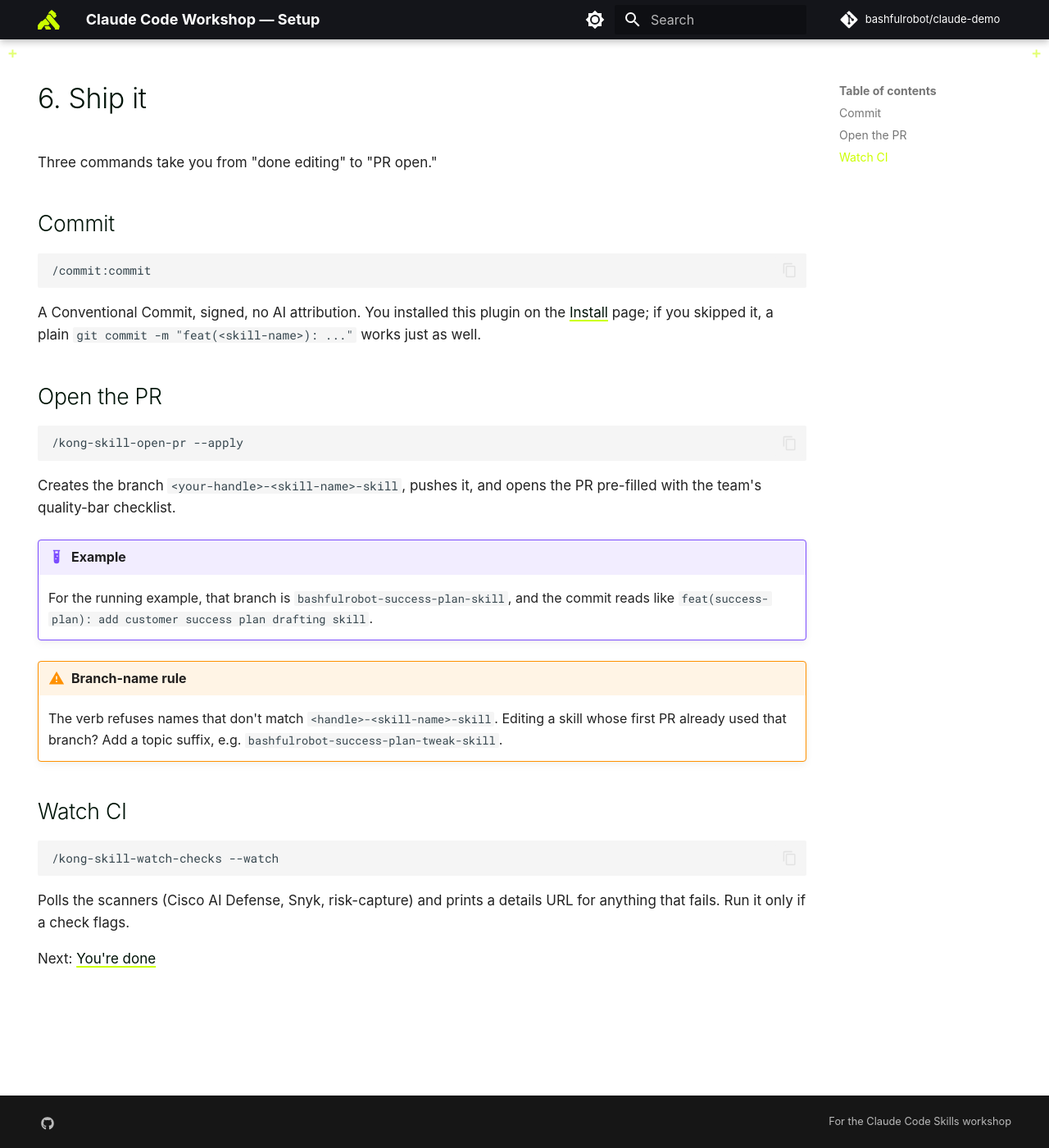
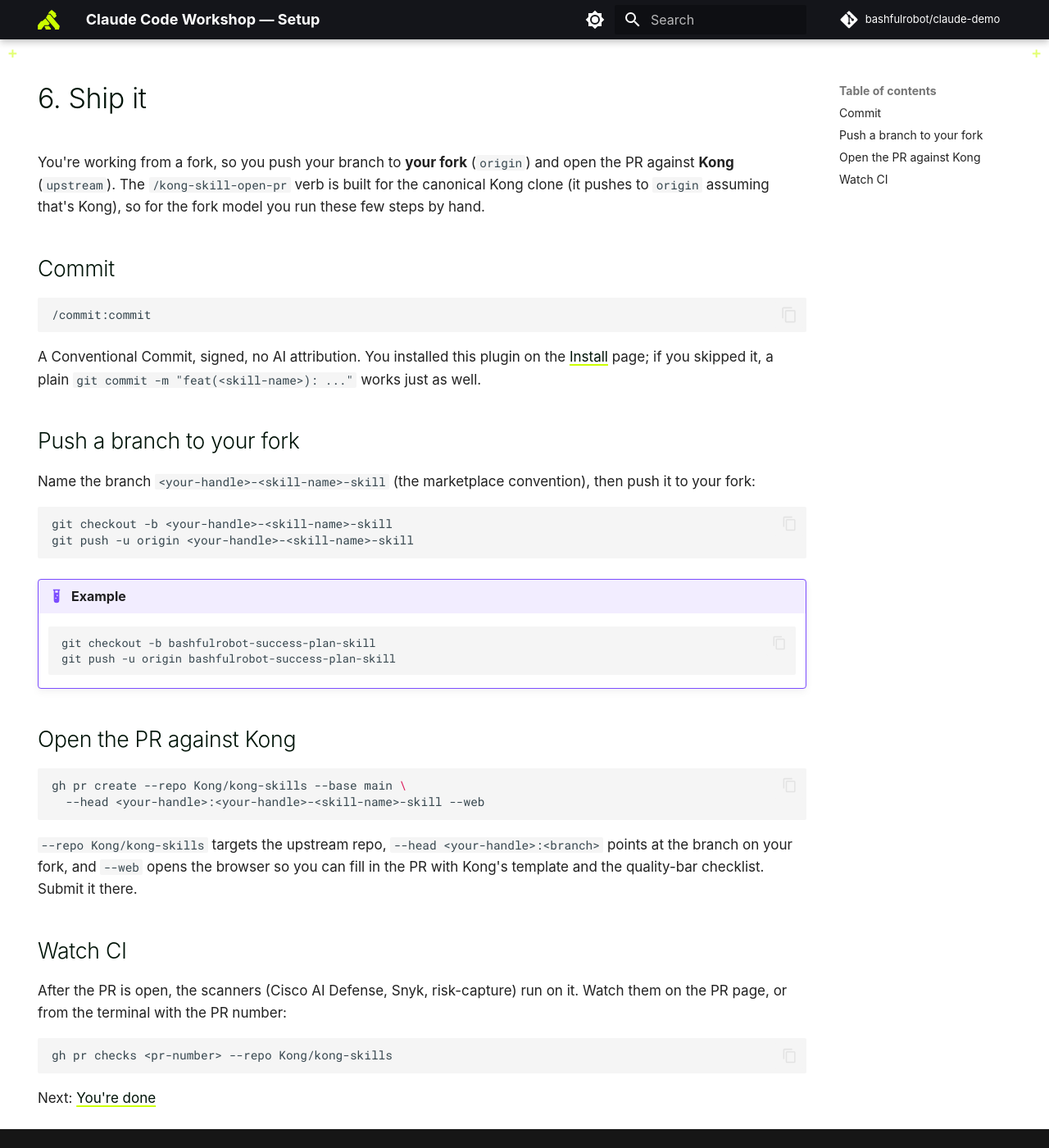
Before and after one commit to bashfulrobot/claude-demo, an MkDocs documentation site: the page built from docs/tutorial/ship.md, in a window 1280 px wide and 1400 px high. Shown: the whole window at 82% size. Built offline with MkDocs 1.6.1 and Material for MkDocs 9.7.7, drawn with Linux system fonts in a browser that asks for light colours; some web fonts are replaced; comment, search, counter and statistics services are not loaded.

Commit message:
docs(tutorial): switch contribution flow to fork-based PRs
Attendees have read-only access to Kong/kong-skills (no CSM team grants
write), so fork the repo, push the branch to the fork, and open a cross-fork
PR by hand. /kong-skill-open-pr assumes the canonical clone, so the ship step
uses explicit git/gh commands. main is branch-protected, so nothing lands
without a reviewed PR either way.

````diff
--- a/docs/tutorial/ship.md
+++ b/docs/tutorial/ship.md
@@ -5,7 +5,7 @@ hide:
 
 # 6. Ship it
 
-Three commands take you from "done editing" to "PR open."
+You're working from a fork, so you push your branch to **your fork** (`origin`) and open the PR against **Kong** (`upstream`). The `/kong-skill-open-pr` verb is built for the canonical Kong clone (it pushes to `origin` assuming that's Kong), so for the fork model you run these few steps by hand.
 
 ## Commit
 
@@ -15,26 +15,36 @@ Three commands take you from "done editing" to "PR open."
 
 A Conventional Commit, signed, no AI attribution. You installed this plugin on the [Install](install.md) page; if you skipped it, a plain `git commit -m "feat(<skill-name>): ..."` works just as well.
 
-## Open the PR
+## Push a branch to your fork
 
-```text
-/kong-skill-open-pr --apply
+Name the branch `<your-handle>-<skill-name>-skill` (the marketplace convention), then push it to your fork:
+
+```bash
+git checkout -b <your-handle>-<skill-name>-skill
+git push -u origin <your-handle>-<skill-name>-skill
 ```
 
-Creates the branch `<your-handle>-<skill-name>-skill`, pushes it, and opens the PR pre-filled with the team's quality-bar checklist.
+!!! example "Example"
+    ```bash
+    git checkout -b bashfulrobot-success-plan-skill
+    git push -u origin bashfulrobot-success-plan-skill
+    ```
 
-!!! example "Example"
-    For the running example, that branch is `bashfulrobot-success-plan-skill`, and the commit reads like `feat(success-plan): add customer success plan drafting skill`.
+## Open the PR against Kong
 
-!!! warning "Branch-name rule"
-    The verb refuses names that don't match `<handle>-<skill-name>-skill`. Editing a skill whose first PR already used that branch? Add a topic suffix, e.g. `bashfulrobot-success-plan-tweak-skill`.
+```bash
+gh pr create --repo Kong/kong-skills --base main \
+  --head <your-handle>:<your-handle>-<skill-name>-skill --web
+```
+
+`--repo Kong/kong-skills` targets the upstream repo, `--head <your-handle>:<branch>` points at the branch on your fork, and `--web` opens the browser so you can fill in the PR with Kong's template and the quality-bar checklist. Submit it there.
 
 ## Watch CI
 
-```text
-/kong-skill-watch-checks --watch
+After the PR is open, the scanners (Cisco AI Defense, Snyk, risk-capture) run on it. Watch them on the PR page, or from the terminal with the PR number:
+
+```bash
+gh pr checks <pr-number> --repo Kong/kong-skills
 ```
 
-Polls the scanners (Cisco AI Defense, Snyk, risk-capture) and prints a details URL for anything that fails. Run it only if a check flags.
-
 Next: [You're done](done.md)
````
Also changed, not shown: docs/tutorial/access.md (+2 -2 lines), docs/tutorial/clone.md (+13 -5 lines).
